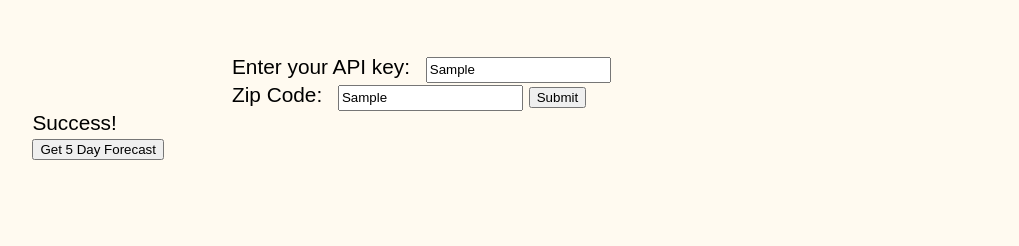
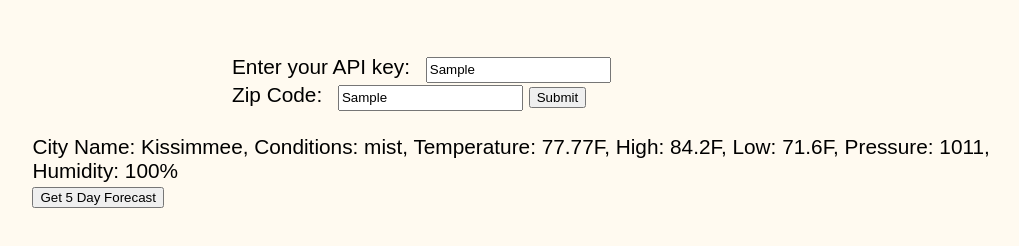
Before and after one commit to mm-intro-js/json-weather-app, a plain HTML site: page index.html in a window 1280 px wide. Both pictures are taken after typing "Sample", "Sample" into the empty fields and a click on the button "Submit". Shown: the part 200-446 px from the top of the page, without its empty margins (102-1121 px from the left). Drawn offline with nearby package versions, Linux system fonts and the light colour scheme.

Commit message:
Completed Adv-Weather-App

```diff
--- a/js/script.js
+++ b/js/script.js
@@ -33,20 +33,19 @@ $(document).ready(function () {
       var url = "testData/test.json"
 
       $.getJSON(url, function (data) {
-
         if (data.cod == 200) {
-          weatherApp.$targetArea.html("Success!");
 
           // THIS IS WHERE YOU WOULD ADD THE DATA TO THE PAGE
-          // Add the city name
-
+          // Add the Name
           // Add the weather condition descriptions, all of them, comma separated
-
           // Add the current temperature, the day's low & high temp, current pressure, & current humidity
 
+          $("#weather").append("City Name: " + data.name + ", " + " Conditions: "  + data.weather[0].description + ", " +  "Temperature: " + data.main.temp + "F" + ", " + "High: " + data.main.temp_max + "F" + ", " + "Low: " + data.main.temp_min + "F" + ", " + "Pressure: " + data.main.pressure + ", " + "Humidity: " + data.main.humidity + "%");
+
           // Get the lat & longitude from the result and save
-          weatherApp.lastLatitiude = "???";
-          weatherApp.lastLongitude = "???";
+          weatherApp.lastLatitiude = data.coord.lat;
+          weatherApp.lastLongitude = data.coord.lon;
+
 
           // Add a button for 5 day forcast
           weatherApp.$targetArea.append('<div id="5day"><button id="fiveDay">Get 5 Day Forecast</button></div>');
@@ -66,16 +65,16 @@ $(document).ready(function () {
       var url = "testData/test5day.json"
 
       $.getJSON(url, function (data) {
-        var $target = $("#5day")
         if (data.cod == 200) {
-          $target.html("Success!");
 
           // THIS IS WHERE YOU WOULD ADD THE 5 DAY FORCAST DATA TO THE PAGE
-
           // For each of the 5 days, at each time specified, add the date/time plus:
           //   - the weather condition descriptions, all of them, comma separated
           //   - day's temp, low & high temp, pressure, humidity
 
+         for (i=0; i <= data.list.length; i++){
+                $("#weather").append("<p>Date: " + data.list[i].dt_txt + ", " + "Conditions: " + data.list[i].weather[0].description + ", " + "Temperature: "  + data.list[i].main.temp + ", " + "High: " + data.list[i].main.temp_max + ", " + "Low: " + data.list[i].main.temp_min + ", " + "Pressure: " + data.list[i].main.pressure + ", " + "Humidity: " + data.list[i].main.humidity + "%");
+            }
 
         } else {
           $target.html("Sorry, 5 day forcast data is unavailable. Try again later.");
```
Also changed, not shown: index.html (+1 -1 lines).
